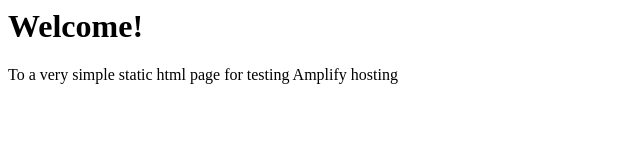
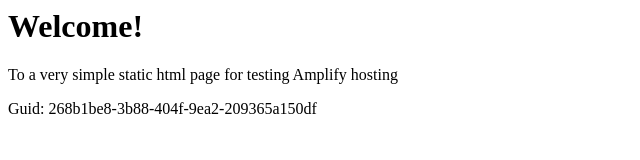
Before and after one commit to aws-aemilia-yul/Github-PR-Commit-Integration-Test-DoNotTouch-Gith-OKSLNVO2-v1-prod-ca-central-1, a website: page src/index.html in a window 1280 px wide. Shown: the whole page, without its empty margins (0-640 px from the left). Drawn offline with Linux system fonts and the light colour scheme.

Commit message:
commit from integ tests

```diff
--- a/src/index.html
+++ b/src/index.html
@@ -1,3 +1,5 @@
+
+
 <html lang="en">
 
 <head>
@@ -10,6 +12,6 @@
 <body>
     <h1>Welcome!</h1>
     <p>To a very simple static html page for testing Amplify hosting</p>
-</body>
+    <p>Guid: 268b1be8-3b88-404f-9ea2-209365a150df</p></body>
 
 </html>
```
